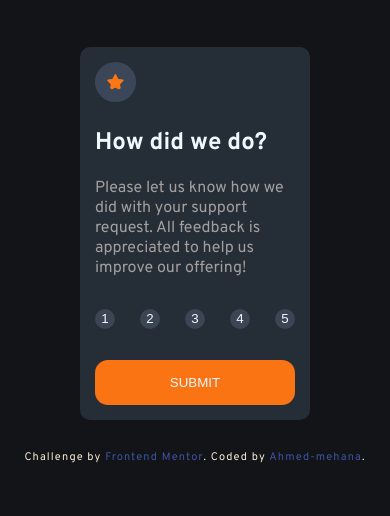
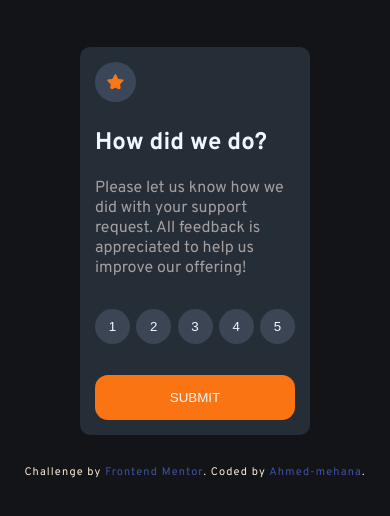
Before and after one commit to ahmed7mehana/interactive-rating-component-main, a plain HTML site: page index.html in a window 390 px wide. Drawn offline with Linux system fonts and the light colour scheme.

Commit message:
Update staylr.css

```diff
--- a/staylr.css
+++ b/staylr.css
@@ -15,7 +15,7 @@ body{
 .main-contaner,.thank-u{
     border-radius: 10px;
     padding: 15px;
-    width: 500px;
+    width: 250px;
 }
 .main-contaner img {
     background-color:hsl(215, 20%, 29%) ;
@@ -27,13 +27,14 @@ body{
     display: flex;
     justify-content: space-between;
     margin: 31px 0px 31px 0px;
+    padding: 0;
 }
 .main-contaner .btn{
-    width: 50px;
-    height: 50px;
+    width: 40px;
+    height: 40px;
     border-radius: 50%;
     border: none;
-    background-color:  hsl(215, 18%, 28%);
+    background-color: hsl(215, 18%, 28%);
     color: aliceblue;
     transition: all 0.5s;
 }
@@ -102,8 +103,8 @@ text-decoration: none;
 .main-contaner,.thank-u{
 width: 200px;}
 .main-contaner .btn{
-    width: 20px;
-    height: 20px;
+    width: 35px;
+    height: 35px;
 }
 .main-contaner ul{
     padding: 0;
```
